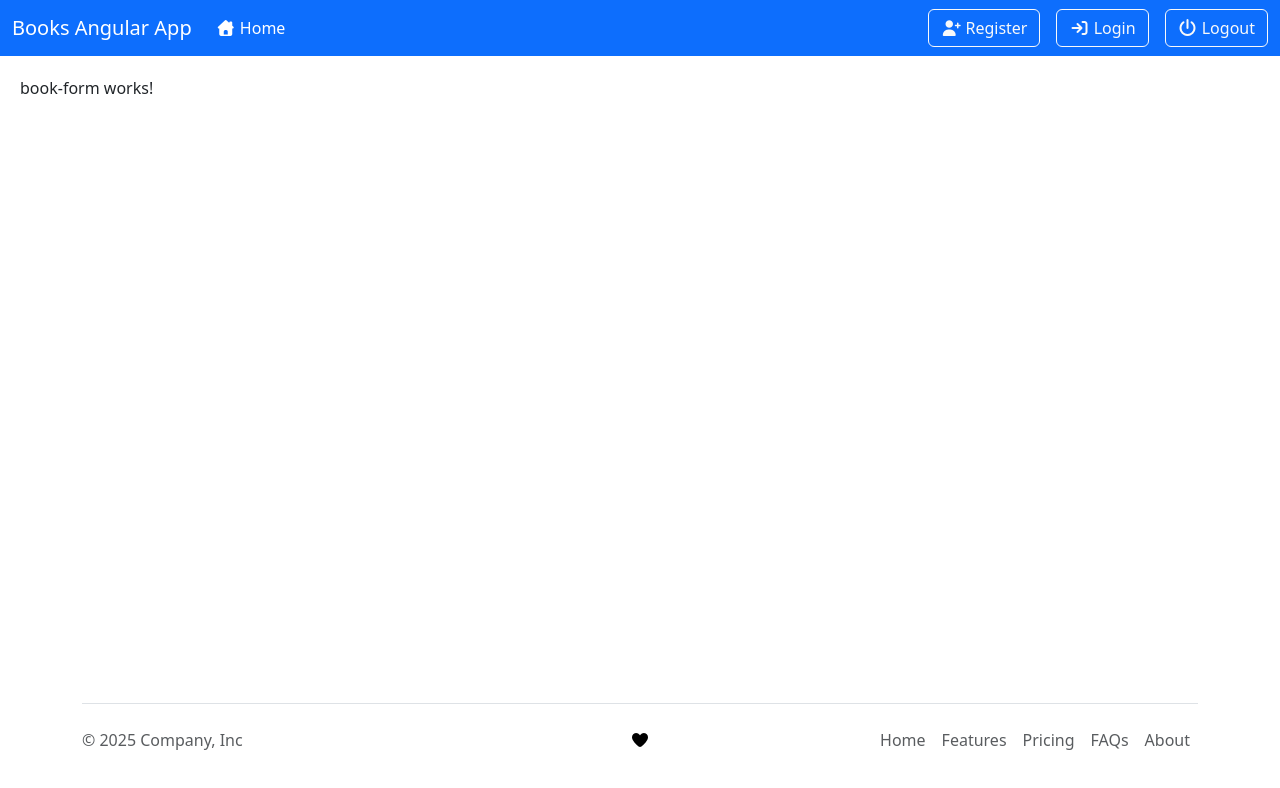
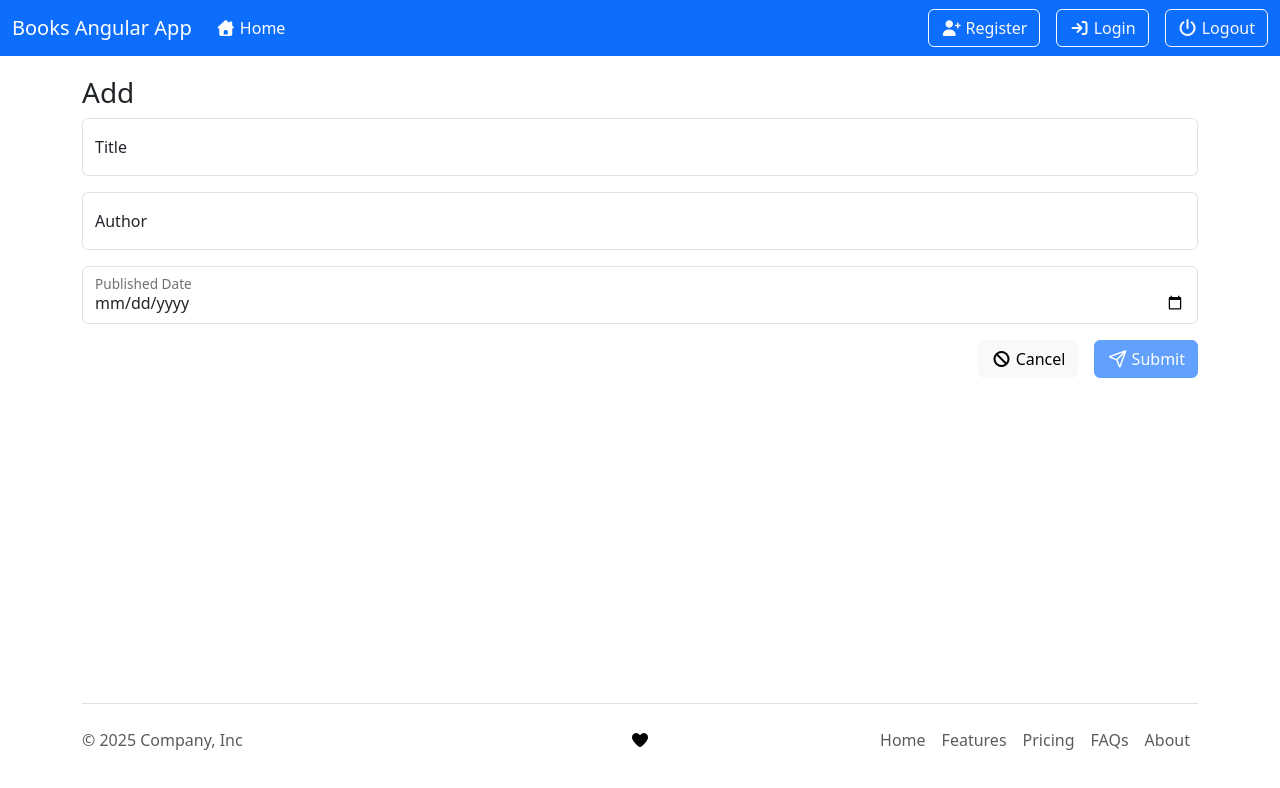
Before and after one commit to kouroshsalahshoor/angular-books, an Angular app: page /book/add in a window 1280 px wide. Shown: the top 788 px of the page. Built offline with nearby package versions, Linux system fonts and the light colour scheme.

Commit message:
form create update

```diff
--- a/src/app/components/book-form/book-form.html
+++ b/src/app/components/book-form/book-form.html
@@ -1 +1,30 @@
-<p>book-form works!</p>
+<div class="container">
+  <h3>{{ id ? 'Edit' : 'Add' }}</h3>
+
+  <form [formGroup]="form" (ngSubmit)="onSubmit()">
+    <div class="form-floating mb-3">
+      <input class="form-control" id="title" placeholder="" formControlName="title" />
+      <label for="title" class="form-label">Title</label>
+      <!-- <div id="title" class="form-text"></div> -->
+    </div>
+    <div class="form-floating mb-3">
+      <input class="form-control" id="author" placeholder="" formControlName="author" />
+      <label for="author" class="form-label">Author</label>
+    </div>
+    <div class="form-floating mb-3">
+      <input type="date" class="form-control" id="publishedDate" formControlName="publishedDate" />
+      <label for="publishedDate" class="form-label">Published Date</label>
+    </div>
+
+    <div class="d-flex gap-3 justify-content-end">
+      <button class="btn btn-light" (click)="cancel()">
+        <i class="fa-solid fa-ban"></i>
+        Cancel
+      </button>
+      <button type="submit" class="btn btn-primary" [disabled]="!form.valid">
+        <i class="fa-regular fa-paper-plane"></i>
+        Submit
+      </button>
+    </div>
+  </form>
+</div>
--- a/src/app/components/book-form/book-form.ts
+++ b/src/app/components/book-form/book-form.ts
@@ -1,9 +1,84 @@
-import { Component } from '@angular/core';
+import { CommonModule } from '@angular/common';
+import { Component, OnInit } from '@angular/core';
+import { FormBuilder, FormGroup, ReactiveFormsModule, Validators } from '@angular/forms';
+import { ActivatedRoute, Router, RouterLink } from '@angular/router';
+import { BooksService } from '../../services/books-service';
 
 @Component({
   selector: 'app-book-form',
-  imports: [],
+  imports: [ReactiveFormsModule, CommonModule],
   templateUrl: './book-form.html',
   styleUrl: './book-form.css',
 })
-export class BookForm {}
+export class BookForm implements OnInit {
+  form: FormGroup;
+  id?: number;
+
+  constructor(
+    private fb: FormBuilder,
+    private router: Router,
+    private service: BooksService,
+    private activatedRoute: ActivatedRoute
+  ) {
+    this.form = this.fb.group({
+      title: ['', Validators.required],
+      author: ['', Validators.required],
+      publishedDate: [new Date(), Validators.required],
+    });
+  }
+  ngOnInit(): void {
+    const id = this.activatedRoute.snapshot.paramMap.get('id');
+    if (id) {
+      this.id = +id;
+      this.load(this.id);
+    }
+  }
+
+  load(id: number): void {
+    this.service.getById(id).subscribe({
+      next: (data) => {
+        this.form.patchValue({
+          id: data.id,
+          title: data.title,
+          author: data.author,
+          publishedDate: data.publishedDate,
+          // publishedDate: data.publishedDate.toISOString().split('T')[0],
+        });
+      },
+      error: (error) => {
+        console.log('error load', error);
+      },
+    });
+  }
+
+  onSubmit() {
+    if (this.form.valid) {
+      const model = this.form.value;
+      console.log(model);
+
+      if (this.id) {
+        this.service.update(this.id, model).subscribe({
+          next: (data) => {
+            this.router.navigate(['/books']);
+          },
+          error: (error) => {
+            console.log('error update', error);
+          },
+        });
+      } else {
+        this.service.create(model).subscribe({
+          next: (data) => {
+            this.router.navigate(['/books']);
+          },
+          error: (error) => {
+            console.log('error create', error);
+          },
+        });
+      }
+    }
+  }
+
+  cancel() {
+    this.router.navigate(['/books']);
+  }
+}
--- a/src/app/components/books-list/books-list.html
+++ b/src/app/components/books-list/books-list.html
@@ -9,7 +9,7 @@
         <th scope="col" style="width: 15%">Author</th>
         <th scope="col" style="width: 15%">Published Date</th>
         <th scope="col" style="width: 10%" class="text-end">
-          <a class="btn btn-primary">
+          <a class="btn btn-primary" routerLink="/book/add">
             <i class="fa-regular fa-square-plus"></i>
             Add
           </a>
@@ -23,7 +23,16 @@
         <td>{{ item.title }}</td>
         <td>{{ item.author }}</td>
         <td>{{ item.publishedDate | date : 'yyyy-MM-dd' }}</td>
-        <td class="text-end"></td>
+        <td class="d-flex gap-3 justify-content-end">
+          <a class="btn btn-warning" routerLink="/book/edit/{{ item.id }}">
+            <i class="fa-solid fa-pencil"></i>
+            Edit
+          </a>
+          <button class="btn btn-danger">
+            <i class="fa-regular fa-trash-can"></i>
+            Delete
+          </button>
+        </td>
       </tr>
       }
     </tbody>
--- a/src/app/components/books-list/books-list.ts
+++ b/src/app/components/books-list/books-list.ts
@@ -2,10 +2,11 @@ import { Component, OnInit } from '@angular/core';
 import { Book } from '../../models/book';
 import { BooksService } from '../../services/books-service';
 import { DatePipe } from '@angular/common';
+import { RouterLink } from "@angular/router";
 
 @Component({
   selector: 'app-books-list',
-  imports: [DatePipe],
+  imports: [DatePipe, RouterLink],
   templateUrl: './books-list.html',
   styleUrl: './books-list.css',
 })
--- a/src/app/components/header/header.html
+++ b/src/app/components/header/header.html
@@ -1,6 +1,6 @@
 <nav class="navbar bg-primary navbar-expand-lg" data-bs-theme="dark">
   <div class="container-fluid">
-    <a class="navbar-brand" routerLink="/">Books Angular App</a>
+    <a class="navbar-brand" routerLink="/books">Books Angular App</a>
     <button
       class="navbar-toggler"
       type="button"
@@ -15,7 +15,7 @@
     <div class="collapse navbar-collapse" id="navbarSupportedContent">
       <ul class="navbar-nav me-auto mb-2 mb-lg-0">
         <li class="nav-item">
-          <a class="nav-link active" aria-current="page" routerLink="/">
+          <a class="nav-link active" aria-current="page" routerLink="/books">
             <i class="fa-solid fa-house-chimney"></i>
             Home</a
           >
@@ -49,7 +49,7 @@
           <i class="fa-solid fa-user-plus"></i>
           Register
         </a>
-        <a class="btn btn-outline-light" routerLink="/register">
+        <a class="btn btn-outline-light" routerLink="/login">
           <i class="fa-solid fa-arrow-right-to-bracket"></i>
           Login
         </a>
```
